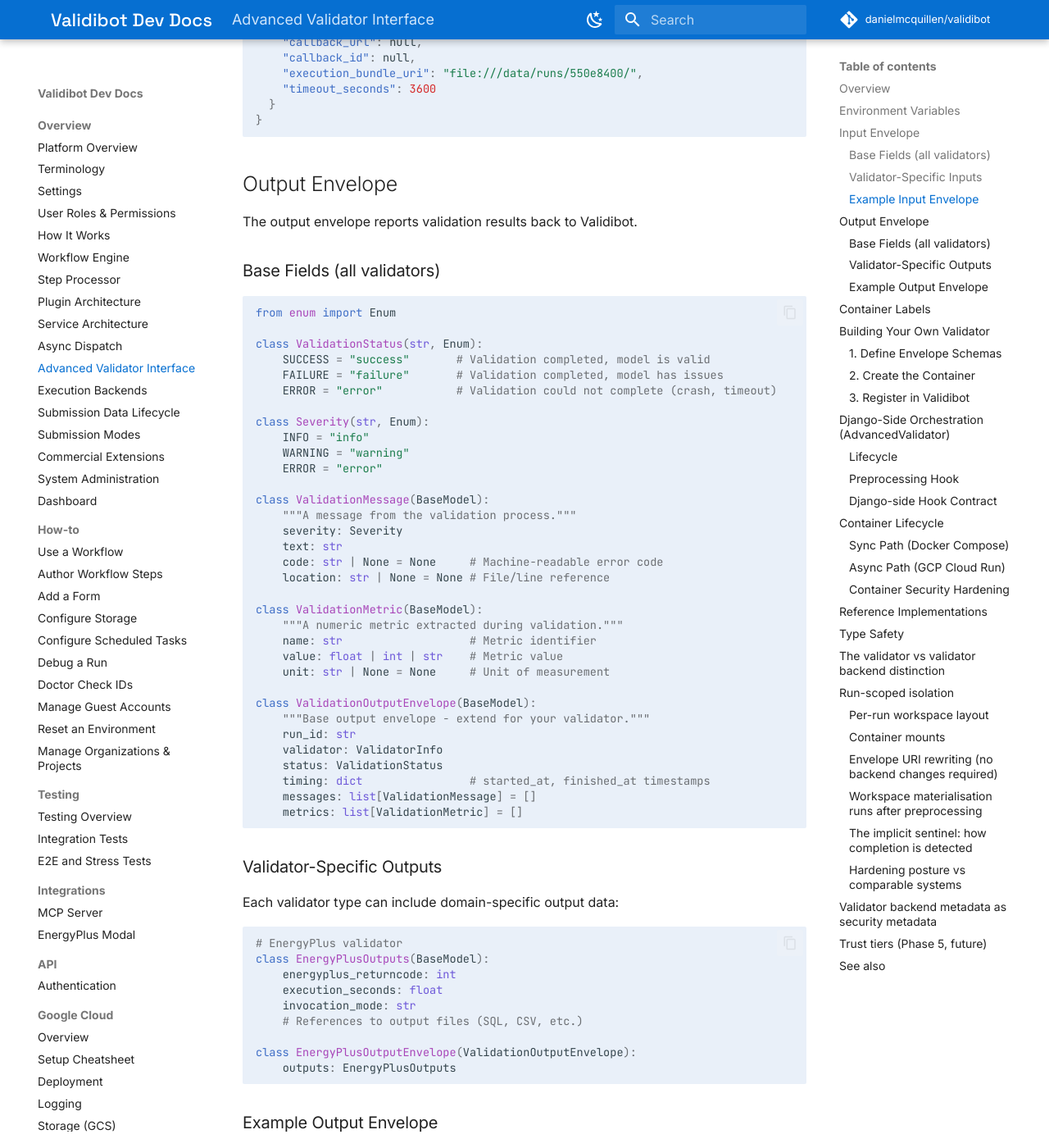
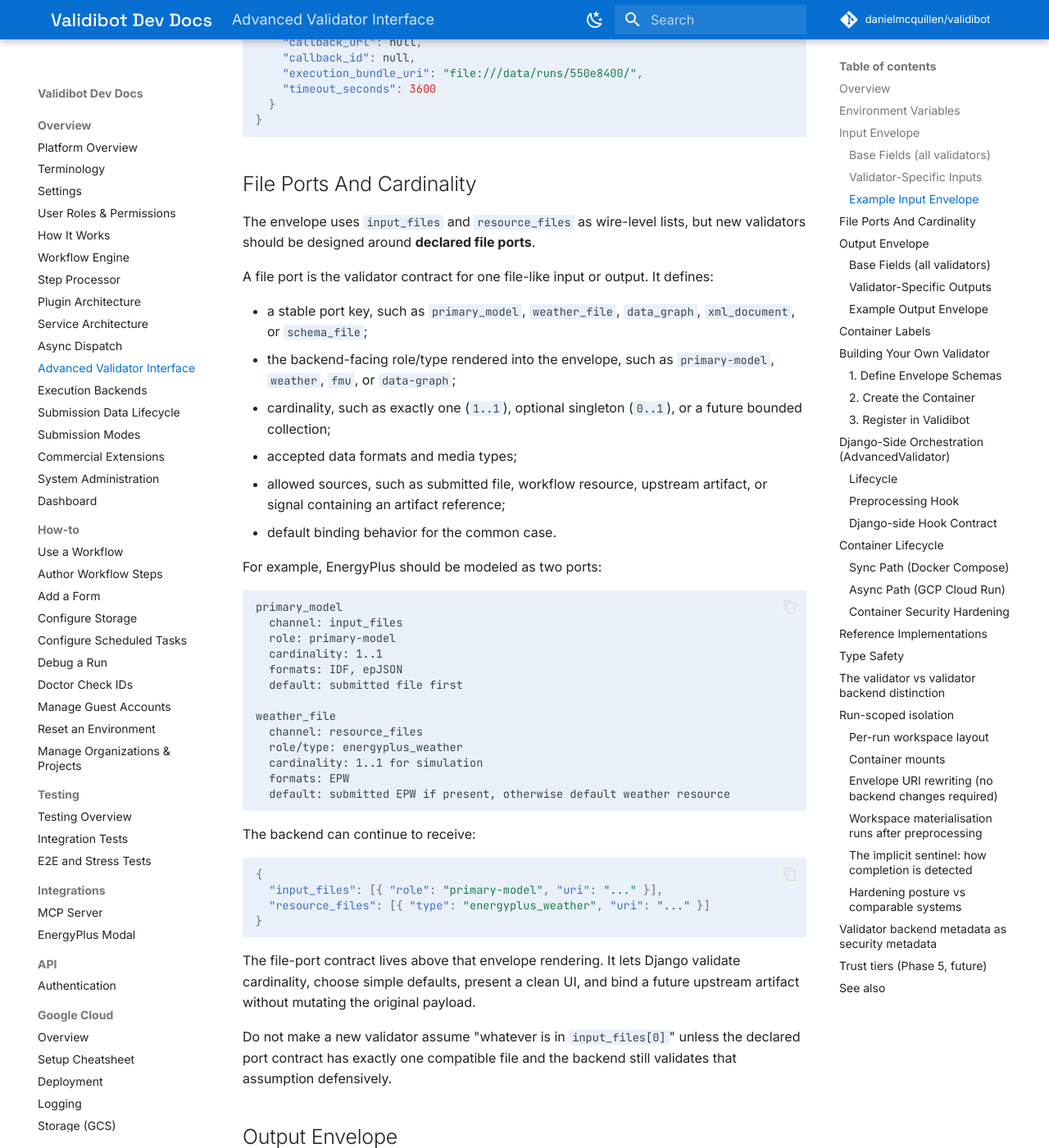
Before and after one commit to danielmcquillen/validibot, an MkDocs documentation site: the page built from docs/dev_docs/overview/validator_architecture.md, in a window 1280 px wide and 1400 px high, scrolled down 3165 px. Shown: the whole window at 82% size. Built offline with MkDocs 1.6.1 and Material for MkDocs 9.7.7, drawn with Linux system fonts in a browser that asks for light colours; comment, search, counter and statistics services are not loaded.

````diff
--- a/docs/dev_docs/overview/validator_architecture.md
+++ b/docs/dev_docs/overview/validator_architecture.md
@@ -143,6 +143,60 @@
   }
 }
 ```
+
+## File Ports And Cardinality
+
+The envelope uses `input_files` and `resource_files` as wire-level lists, but
+new validators should be designed around **declared file ports**.
+
+A file port is the validator contract for one file-like input or output. It
+defines:
+
+- a stable port key, such as `primary_model`, `weather_file`, `data_graph`,
+  `xml_document`, or `schema_file`;
+- the backend-facing role/type rendered into the envelope, such as
+  `primary-model`, `weather`, `fmu`, or `data-graph`;
+- cardinality, such as exactly one (`1..1`), optional singleton (`0..1`), or a
+  future bounded collection;
+- accepted data formats and media types;
+- allowed sources, such as submitted file, workflow resource, upstream
+  artifact, or signal containing an artifact reference;
+- default binding behavior for the common case.
+
+For example, EnergyPlus should be modeled as two ports:
+
+```text
+primary_model
+  channel: input_files
+  role: primary-model
+  cardinality: 1..1
+  formats: IDF, epJSON
+  default: submitted file first
+
+weather_file
+  channel: resource_files
+  role/type: energyplus_weather
+  cardinality: 1..1 for simulation
+  formats: EPW
+  default: submitted EPW if present, otherwise default weather resource
+```
+
+The backend can continue to receive:
+
+```json
+{
+  "input_files": [{ "role": "primary-model", "uri": "..." }],
+  "resource_files": [{ "type": "energyplus_weather", "uri": "..." }]
+}
+```
+
+The file-port contract lives above that envelope rendering. It lets Django
+validate cardinality, choose simple defaults, present a clean UI, and bind a
+future upstream artifact without mutating the original payload.
+
+Do not make a new validator assume "whatever is in `input_files[0]`" unless
+the declared port contract has exactly one compatible file and the backend
+still validates that assumption defensively.
 
 ## Output Envelope
 
````
Also changed, not shown: 8 other files.
